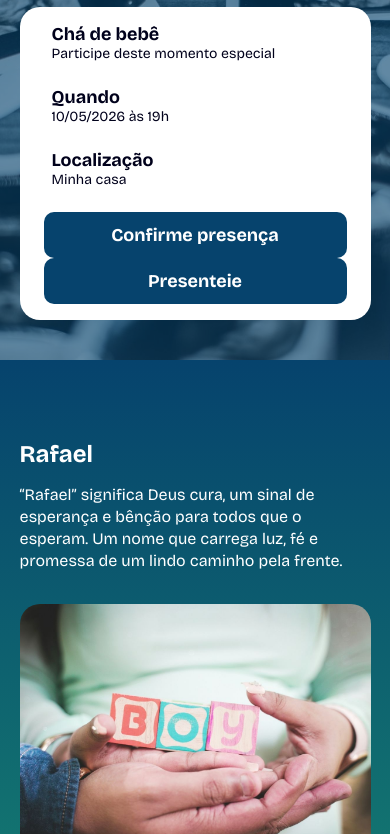
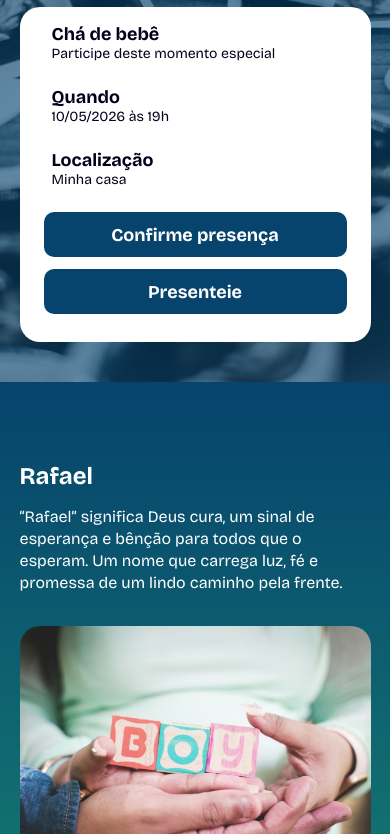
Before and after one commit to MayaraSH/countdown_evento, a website built with Parcel: page src/index.html in a window 390 px wide. Shown: the part 153-987 px from the top of the page. Built offline with nearby package versions, Linux system fonts and the light colour scheme.

Commit message:
Atualizando button mobile

```diff
--- a/src/styles/components/_buttons.scss
+++ b/src/styles/components/_buttons.scss
@@ -20,13 +20,30 @@
         }
     }
 
+
     // Responsividade
     @media (max-width: 1024px) {
         display: flex;
         align-items: center;
+        height: 45px;
+        width: 100%;
+
+        &:not(:last-child) {
+            margin-right: 16px;
+        }
     }
 
     @media (max-width: 640px) {
+        display: block;
+        width: 100%;
+        margin-bottom: 12px;
+    }
+
+    @media (max-height: 500px) and (orientation: landscape) {
+        display: block;
+    }
+
+    @media (max-width: 1024px) {
         display: block;
         width: 100%;
     }
--- a/src/styles/components/_infos_bar.scss
+++ b/src/styles/components/_infos_bar.scss
@@ -11,7 +11,7 @@
         display: flex;
         gap: 50px;
         padding: 0 8px;
-        align-items: center;
+        align-items:center;
 
         &__item {
             font-size: 14px;
@@ -37,7 +37,15 @@
         }
     }
 
+    @media (max-height: 500px) and (orientation: landscape) {
+        gap: 24px;
+        flex-direction: column;
+    }
+
     @media (max-width: 1024px) {
+        gap: 24px;
+        flex-direction: column;
+
         &__infos {
             gap: 16px;
         }
```
Also changed, not shown: package.json (+69 -0 lines), 1 other file.
